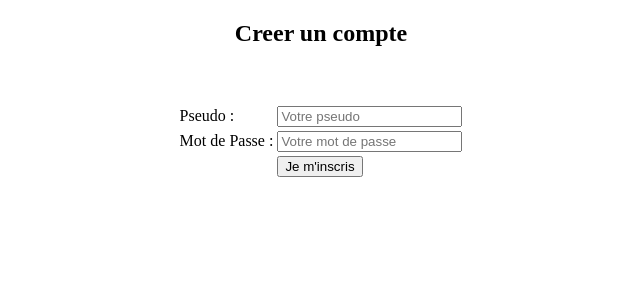
After one commit to Colingue/TwitterBD, a PHP site: page /view/index.php in a window 1280 px wide. The commit adds this page. Shown: the top 300 px of the page, without its empty margins (319-959 px from the left). Run offline with PHP 8.4, Linux system fonts and the light colour scheme.

Commit message:
ajout de l'inscription avec pseudo et mdp

```diff
--- a/public/index.php
+++ b/public/index.php
@@ -1,4 +1,4 @@
 <?php
 //include view
-include __DIR__ . '/../view/index.html';
+include __DIR__ . '/../view/index.php';
 ?>
--- /dev/null
+++ b/view/index.php
@@ -0,0 +1,79 @@
+<?php
+
+$bdd = new PDO('mysql:host=127.0.0.1;dbname=user__data', 'root', '');
+
+if(isset($_POST['form_inscription']))
+{
+    $pseudo = htmlspecialchars($_POST['pseudo']);
+    $password = password_hash($_POST['password'], PASSWORD_DEFAULT);
+
+    if(!empty($_POST['pseudo']) AND !empty($_POST['password']))
+    {
+        $pseudo_lenght = strlen($pseudo);
+
+        if ($pseudo_lenght <= 255)
+        {
+            $insert_user = $bdd->prepare("INSERT INTO user(pseudo, motdepasse) VALUES(?, ?)");
+            $insert_user->execute(array($pseudo, $password));
+            $message = "Votre compte a bien été crée !";
+        }
+        else
+        {
+            $message = "Votre pseudo ne doit pas dépasser 255 caractères";
+        }
+    }
+    else
+    {
+        $message = "Tous les champs n'ont pas été complétés...";
+    }
+}
+
+?>
+
+<!DOCTYPE html>
+<html>
+    <head>
+        <meta charset="utf-8" />
+        <title>Twitter Clone</title>
+        <meta name="viewport" content="width=device-width, initial-scaled=1">
+    </head>
+
+    <body>
+        <div align="center">
+            <h2>Creer un compte</h2>
+            <br/> <br/>
+            <form method="POST" action="">
+                <table>
+                    <tr>
+                        <td>
+                            <label for="pseudo"> Pseudo : </label>
+                        </td>
+                        <td>
+                            <input type="text" placeholder="Votre pseudo" id="pseudo" name="pseudo" value="<?php if(isset($pseudo)) {echo $pseudo;} ?>" />
+                        </td>
+                    </tr>
+                    <tr>
+                        <td>
+                            <label for="password"> Mot de Passe : </label>
+                        </td>
+                        <td>
+                            <input type="password" placeholder="Votre mot de passe" id="password" name="password"/>
+                        </td>
+                    </tr>
+                    <tr>
+                        <td></td>
+                        <td>
+                            <input type="submit" name="form_inscription" value="Je m'inscris" />
+                        </td>
+                    </tr>
+                </table>
+            </form>
+            <?php
+            if(isset($message))
+            {
+                echo $message;
+            }
+            ?>
+        </div>
+    </body>
+</html>
```
Also changed, not shown: view/index.html (deleted, +0 -19 lines).
